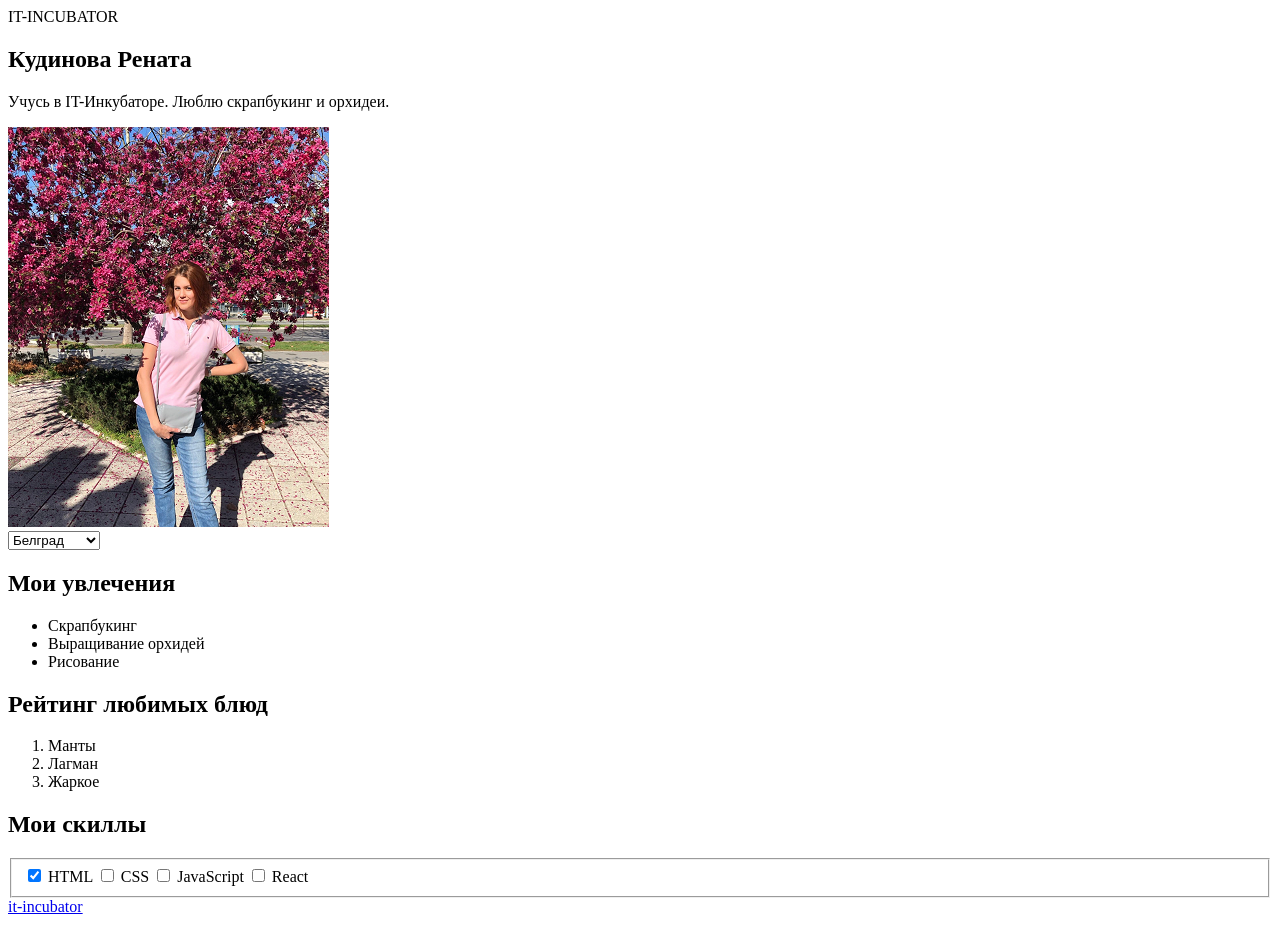
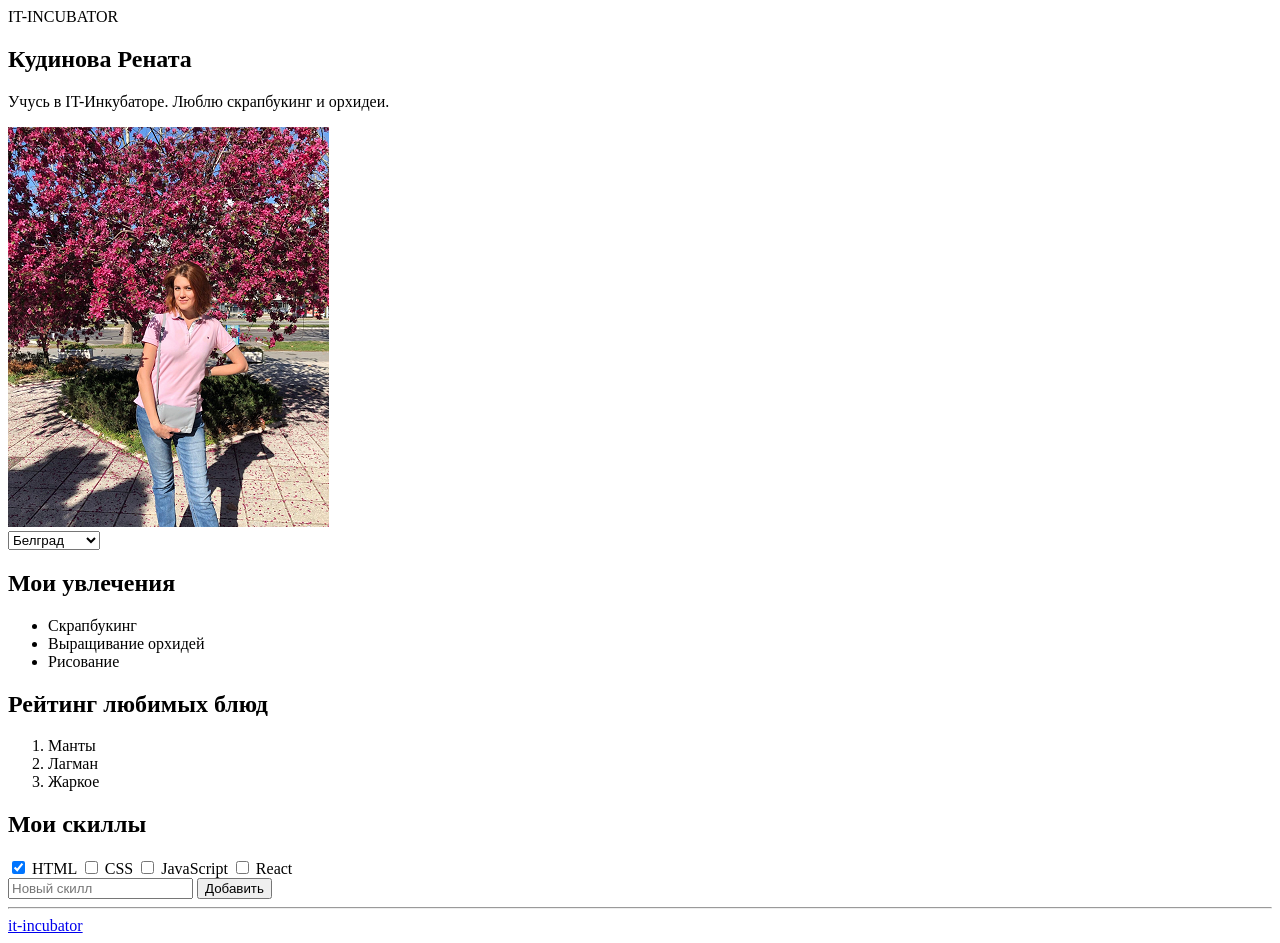
Before and after one commit to kdrenata/1-hw-with-auto-test-html-css-main, a plain HTML site: page index.html in a window 1280 px wide. Drawn offline with Linux system fonts and the light colour scheme.

Commit message:
task-5-6-7 completed, formatting fixed

```diff
--- a/index.html
+++ b/index.html
@@ -62,7 +62,6 @@
                 - В подписи укажи названия любых тем по верстке (все, что знаешь или слышал).
                 - Каждый чекбокс должен быть связан со своей подписью. Для этого чекбокс должен находиться в элементе для подписи
                 - Отметь "галочкой" (с помощью специального атрибута) темы, которые ты уже знаешь. -->
-                <fieldset>
                 <label>
                     <input type="checkbox" value="HTML" checked>
                     HTML
@@ -79,12 +78,15 @@
                     <input type="checkbox" value="React">
                     React
                 </label>
-                </fieldset>
         </div>
         <!-- 5) Создай здесь однострочное поле для ввода текста с подсказкой "Новый скилл", которая исчезает, когда начинаешь что-то печатать (для подсказки есть специальный атрибут) -->
+        <label>
+            <input type="text" placeholder="Новый скилл">
+        </label>
         <!-- 6) Создай здесь кнопку “Добавить” -->
+        <button>Добавить</button>
         <!-- 7) Добавь горизонтальную линию (для этого есть специальный тег) -->
-
+        <hr>
         <table data-cy="hw-about-table-pre">
             <!-- 8) В таблице сделай 5 строк и 3 столбца.
                         - В первой строке ячейки заголовков, в остальных обычные ячейки
```
Lines whose indentation alone changed are shown as unchanged.
